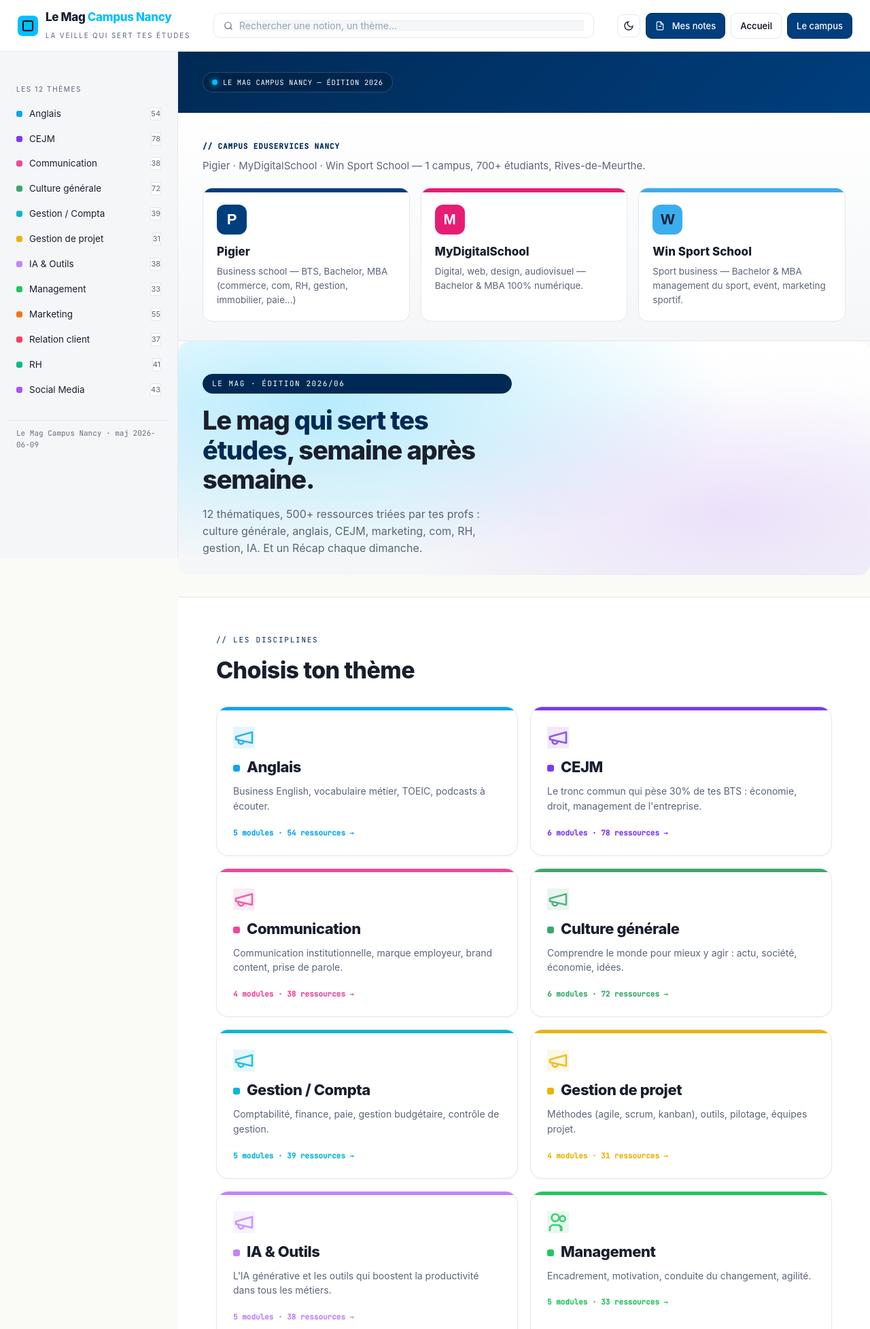
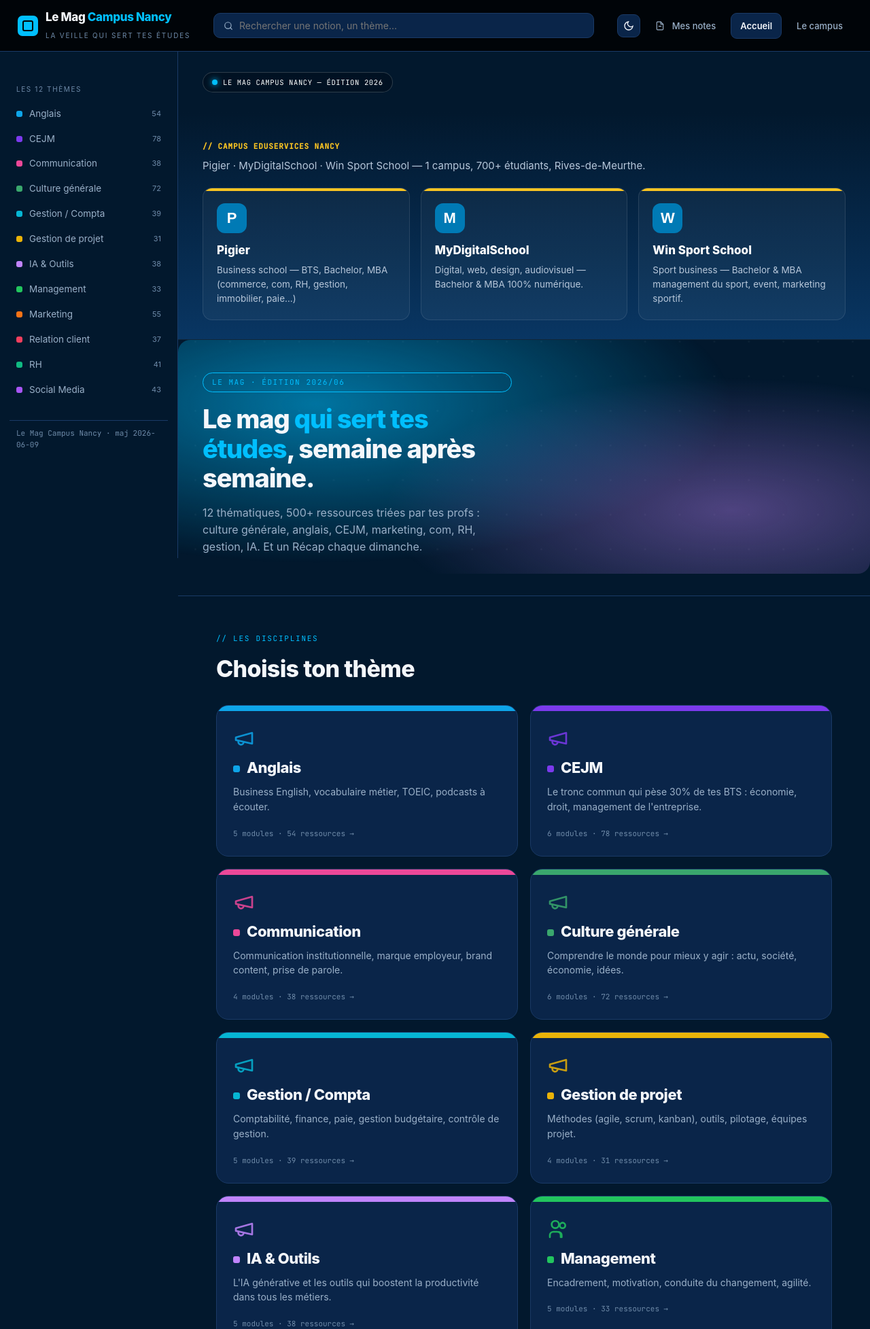
Before and after one commit to eurschel/mag-nancy-campus, a Flask app: page / in a window 1280 px wide. Shown: the top 1955 px of the page at 68% size. Run offline with Flask 3, Linux system fonts and the light colour scheme; some web fonts are replaced.

Commit message:
design: refonte sombre unifiée — bleu marine Pigier #02182d, accent #007ab5, jaune doré

```diff
--- a/static/css/style.css
+++ b/static/css/style.css
@@ -968,78 +968,46 @@ html[data-theme=light] .ann-pink{   background:rgba(244,114,182,.6); }
 
 /* ============ LE MAG NANCY — REFONTE PLUS LUMINEUSE ============ */
 
-/* Passage au thème clair dominant */
-html[data-theme=dark] {
-  --bg: #FAFAF7;
-  --bg2: #FFFFFF;
-  --panel: #FFFFFF;
-  --txt: #1A1F2E;
-  --muted: #5B6478;
-  --line: #E5E7EB;
-}
-html[data-theme=dark] body { background: #FAFAF7; color: #1A1F2E; }
-
-/* Topnav plus claire */
-html[data-theme=dark] .topnav{ background: #FFFFFF; border-bottom: 1px solid #E5E7EB; }
-html[data-theme=dark] .topnav .brand .name{ color: #1A1F2E; }
-html[data-theme=dark] .topnav .brand .sub{ color: #5B6478; }
-html[data-theme=dark] .nav-search input{ background: #F4F6F8; color: #1A1F2E; }
-html[data-theme=dark] .nav-search input::placeholder{ color: #94A3B8; }
-html[data-theme=dark] .nav-btn{ color: #1A1F2E; }
-html[data-theme=dark] .nav-btn-ghost{ background: var(--campus-green, #003e7d); color: #FFFFFF !important; border-color: var(--campus-green-dark, #002a55); }
-
-/* Sidebar plus claire */
-html[data-theme=dark] .sidebar{ background: #F4F6F8; border-right: 1px solid #E5E7EB; }
-html[data-theme=dark] .sidebar-label{ color: #5B6478; }
-html[data-theme=dark] .sidebar-item{ color: #1A1F2E; }
-html[data-theme=dark] .sidebar-item:hover{ background: #FFFFFF; color: var(--campus-green-dark, #002a55); }
-html[data-theme=dark] .mod-count{ background: #FFFFFF; color: #5B6478; border: 1px solid #E5E7EB; }
-
-/* Hero banner — thème clair */
-html[data-theme=dark] .home-banner-empty{
-  background: linear-gradient(135deg, var(--campus-green-dark, #002a55), var(--campus-green, #003e7d)) !important;
-}
-html[data-theme=dark] .home-banner-tag{ color: #FFFFFF; background: rgba(0,0,0,.18); }
-
-/* Schools banner = section large avec 3 cartes colorées */
+/* ========= Schools banner — campus Eduservices Nancy (dark unified) ========= */
 .schools-banner{
   padding: 36px 36px 28px;
-  background: linear-gradient(180deg, #FFFFFF 0%, #F4F6F8 100%);
-  border-bottom: 1px solid #E5E7EB;
+  background: linear-gradient(180deg, #02182d 0%, #093663 100%);
+  border-bottom: 1px solid rgba(255,255,255,.06);
 }
 .schools-banner-head{ margin-bottom: 20px; max-width: 760px; }
 .schools-banner-tag{
   display: inline-block; font-family: "JetBrains Mono", monospace;
-  color: var(--campus-green-dark, #002a55); font-size: 11px; font-weight: 700;
+  color: var(--campus-gold, #fac422); font-size: 11px; font-weight: 700;
   letter-spacing: .08em; text-transform: uppercase; margin-bottom: 8px;
 }
-.schools-banner-sub{ font-size: 15px; line-height: 1.55; color: #5B6478; }
+.schools-banner-head h2{ color: #FFFFFF; font-size: 26px; letter-spacing:-.01em; margin-bottom: 8px; }
+.schools-banner-sub{ font-size: 15px; line-height: 1.55; color: #B7C7DA; }
 
 .schools-banner-cards{ display: grid; grid-template-columns: repeat(3, 1fr); gap: 16px; }
 @media (max-width: 780px){ .schools-banner-cards{ grid-template-columns: 1fr; } }
 
 .sb-card{
-  background: #FFFFFF;
-  border: 1px solid #E5E7EB;
+  background: rgba(255,255,255,.04);
+  border: 1px solid rgba(255,255,255,.10);
   border-radius: 14px;
   overflow: hidden;
   display: flex; flex-direction: column;
-  transition: transform .15s ease, box-shadow .15s ease, border-color .15s ease;
+  transition: transform .15s ease, box-shadow .15s ease, border-color .15s ease, background .15s ease;
 }
 .sb-card:hover{
   transform: translateY(-3px);
-  box-shadow: 0 12px 30px -10px rgba(0,0,0,.15);
+  background: rgba(255,255,255,.07);
+  border-color: rgba(250,196,34,.5);
+  box-shadow: 0 12px 30px -10px rgba(0,0,0,.45);
 }
-.sb-card-bar{ height: 6px; }
-.sb-pigier .sb-card-bar{ background: var(--school-pigier, #003e7d); }
-.sb-pigier:hover{ border-color: var(--school-pigier, #003e7d); }
-.sb-pigier .sb-card-logo{ background: var(--school-pigier, #003e7d); color: #FFFFFF; }
-.sb-mds .sb-card-bar{ background: var(--school-mds, #e71d73); }
-.sb-mds:hover{ border-color: var(--school-mds, #e71d73); }
-.sb-mds .sb-card-logo{ background: var(--school-mds, #e71d73); color: #FFFFFF; }
-.sb-win .sb-card-bar{ background: var(--school-win, #3badef); }
-.sb-win:hover{ border-color: var(--school-win, #3badef); }
-.sb-win .sb-card-logo{ background: var(--school-win, #3badef); color: #1A1F2E; }
+.sb-card-bar{ height: 4px; background: var(--campus-gold, #fac422); }
+/* Toutes les écoles dans la charte du mag — Pigier bleu marine + accent jaune doré */
+.sb-pigier .sb-card-bar,
+.sb-mds .sb-card-bar,
+.sb-win .sb-card-bar{ background: var(--campus-gold, #fac422); }
+.sb-pigier .sb-card-logo,
+.sb-mds .sb-card-logo,
+.sb-win .sb-card-logo{ background: var(--campus-blue-light, #007ab5); color: #FFFFFF; }
 
 .sb-card-body{ padding: 18px 20px 20px; }
 .sb-card-logo{
@@ -1048,85 +1016,23 @@ html[data-theme=dark] .home-banner-tag{ color: #FFFFFF; background: rgba(0,0,0,.
   font-weight: 900; font-size: 22px; font-family: "Host Grotesk", sans-serif;
   margin-bottom: 12px;
 }
-.sb-card-name{ font-weight: 800; font-size: 17px; color: #1A1F2E; margin-bottom: 6px; }
-.sb-card-desc{ font-size: 13.5px; line-height: 1.55; color: #5B6478; }
+.sb-card-name{ font-weight: 800; font-size: 17px; color: #FFFFFF; margin-bottom: 6px; }
+.sb-card-desc{ font-size: 13.5px; line-height: 1.55; color: #B7C7DA; }
 
-/* Hero éditorial sur fond clair */
-html[data-theme=dark] .hero-editorial{
-  background: linear-gradient(180deg, #FFFFFF 0%, #F4F6F8 100%);
+/* ========= Dark accent override : --cyan devient bleu Pigier ========= */
+:root{
+  --cyan: #007ab5;          /* bleu vif Pigier — remplace le cyan #00BFFF */
+  --secondary: #093663;     /* bleu marine secondaire */
+  --bg: #02182d;            /* fond bleu marine très sombre Pigier */
+  --bg2: #0a2549;
+  --panel: #0a2549;
+  --line: #1a3a66;
+  --txt: #f4f7fb;
+  --muted: #9ab0c8;
+  --muted2: #6e8aa8;
 }
-html[data-theme=dark] .hero-bg{ opacity: .5; }
-html[data-theme=dark] .hero-badge{
-  background: var(--campus-green-dark, #002a55); color: #FFFFFF;
-  border-color: var(--campus-green-dark, #002a55);
-}
-html[data-theme=dark] .hero-editorial h1{ color: #1A1F2E; }
-html[data-theme=dark] .hero-editorial .accent{ color: var(--campus-green-dark, #002a55); }
-html[data-theme=dark] .hero-sub{ color: #5B6478; }
+html[data-theme=light]{ --bg:#fff; --bg2:#f6f6f9; --panel:#fff; --line:#e2e2ea;
+  --txt:#15151c; --muted:#5a5a68; --muted2:#8a8a96;
+  --inv-bg:#0a0a0f; --inv-txt:#f4f4f7; --inv-muted:#9a9aa8; --inv-line:#23232e; }
 
-/* Cards de thèmes plus vivantes */
-html[data-theme=dark] .theme-card{
-  background: #FFFFFF; border: 1px solid #E5E7EB;
-  box-shadow: 0 1px 3px rgba(0,0,0,.04);
-  transition: transform .2s ease, box-shadow .2s ease, border-color .2s ease;
-}
-html[data-theme=dark] .theme-card:hover{
-  transform: translateY(-4px);
-  box-shadow: 0 16px 40px -12px rgba(0,0,0,.18);
-  border-color: var(--c, #003e7d);
-}
-html[data-theme=dark] .theme-card-bar{ background: var(--c, #003e7d); height: 5px; }
-html[data-theme=dark] .theme-card-icon{
-  background: color-mix(in srgb, var(--c, #003e7d) 12%, #FFFFFF);
-  color: var(--c, #003e7d);
-}
-html[data-theme=dark] .theme-card-title{ color: #1A1F2E; }
-html[data-theme=dark] .theme-card-tag{ color: #5B6478; }
-html[data-theme=dark] .theme-card-foot{ color: var(--c, #003e7d); font-weight: 700; }
-
-/* Section bands — fond blanc, séparation douce */
-html[data-theme=dark] .band{
-  background: #FFFFFF;
-  border-bottom: 1px solid #E5E7EB;
-}
-html[data-theme=dark] .band-tag{ color: var(--campus-green-dark, #002a55); }
-html[data-theme=dark] .band.inverted{
-  background: linear-gradient(135deg, var(--campus-green-dark, #002a55), var(--campus-green, #003e7d));
-  color: #FFFFFF;
-}
-html[data-theme=dark] .band.inverted .band-tag,
-html[data-theme=dark] .band.inverted h2,
-html[data-theme=dark] .band.inverted p{ color: #FFFFFF; }
-
-/* Newsletter encarts — vert au lieu de violet */
-html[data-theme=dark] .nl-footer-box{
-  background: linear-gradient(135deg, rgba(58,167,109,.10), rgba(58,167,109,.04));
-  border-color: rgba(58,167,109,.30);
-}
-html[data-theme=dark] .nl-fb-tag{ color: var(--campus-green-dark, #002a55); }
-html[data-theme=dark] .nl-fb-tag::before, html[data-theme=dark] .nl-footer-box h3{ color: #1A1F2E; }
-html[data-theme=dark] .nl-footer-box p{ color: #5B6478; }
-html[data-theme=dark] .nl-btn{ background: var(--campus-green, #003e7d); color: #FFFFFF; }
-html[data-theme=dark] .nl-btn:hover{ background: var(--campus-green-dark, #002a55); }
-html[data-theme=dark] .nl-input{ background: #FFFFFF; border-color: #E5E7EB; color: #1A1F2E; }
-
-/* Vignettes (récap) en mode clair */
-html[data-theme=dark] .vignette{
-  background: #FFFFFF; border: 1px solid #E5E7EB;
-  box-shadow: 0 1px 2px rgba(0,0,0,.04);
-}
-html[data-theme=dark] .vignette:hover{ border-color: var(--campus-green, #003e7d); }
-html[data-theme=dark] .vignette .vignette-source{ color: #5B6478; }
-html[data-theme=dark] .vignette .vignette-title{ color: #1A1F2E; }
-
-/* Bottom nav mobile clair */
-html[data-theme=dark] .bottom-nav{ background: #FFFFFF; border-top-color: #E5E7EB; }
-html[data-theme=dark] .bn-item{ color: #5B6478; }
-html[data-theme=dark] .bn-item.bn-accent{ color: var(--campus-green-dark, #002a55); }
-
-/* Mod cards (page théme) */
-html[data-theme=dark] .mod-card{
-  background: #FFFFFF; border: 1px solid #E5E7EB; color: #1A1F2E;
-}
-html[data-theme=dark] .mod-card:hover{ border-color: var(--campus-green, #003e7d); transform: translateY(-2px); }
-html[data-theme=dark] .mod-card-foot{ color: var(--campus-green-dark, #002a55); }
+/* Le hero éditorial reprend le style dark natif (pas d'override) */
```
